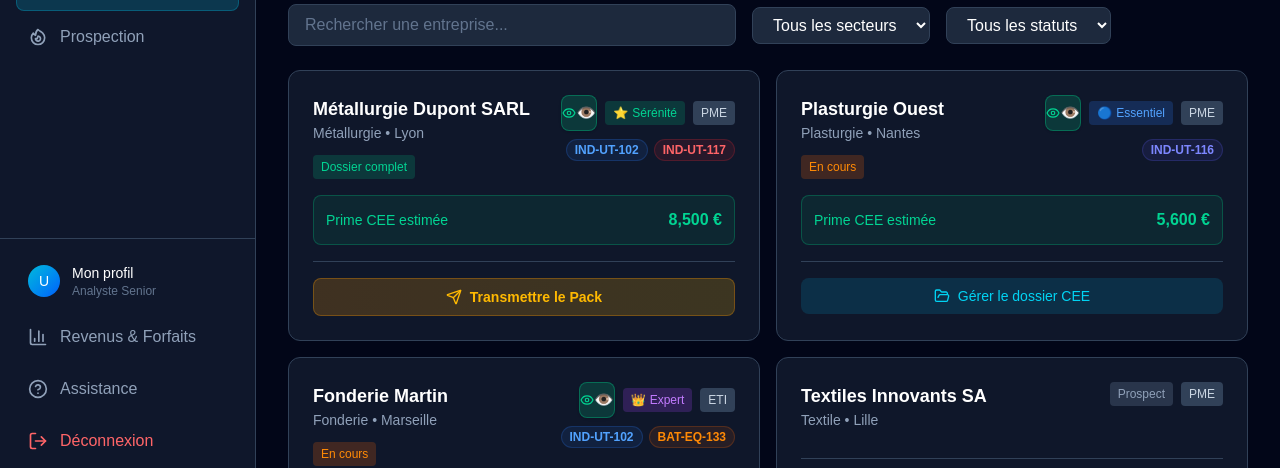
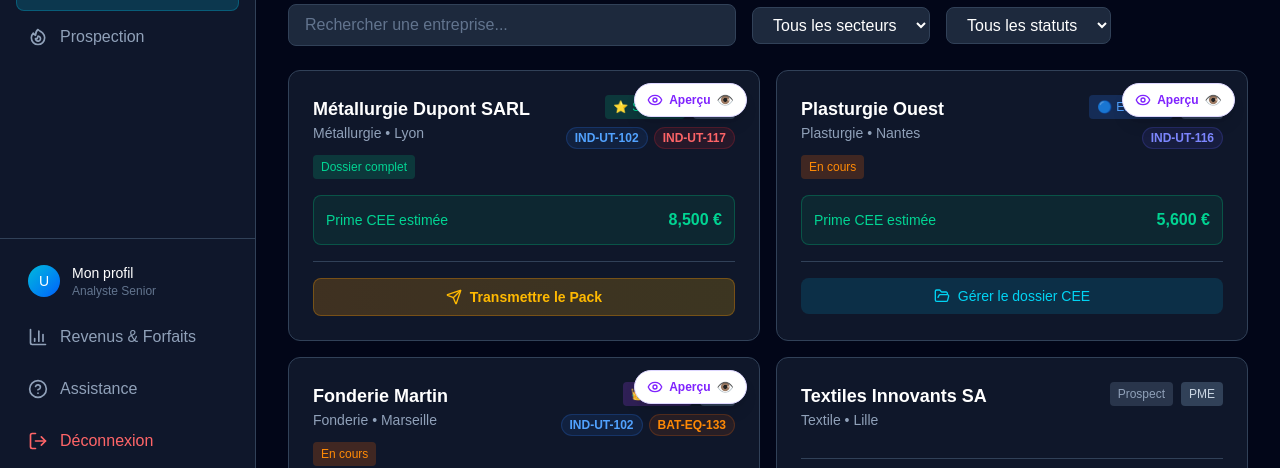
Before and after one commit to geslinq-max/intelligence-operationnelle, a Next.js app: page /entreprises in a window 1280 px wide. Shown: the part 288-756 px from the top of the page. Built offline with nearby package versions, Linux system fonts and the light colour scheme; no server answers.

Commit message:
Bouton Apercu: position absolute, cercle blanc, ombre, icone violette, label visible

```diff
--- a/src/app/entreprises/page.tsx
+++ b/src/app/entreprises/page.tsx
@@ -240,8 +240,20 @@ export default function EntreprisesPage() {
           {entreprises.map((entreprise) => (
             <div
               key={entreprise.id}
-              className="bg-slate-800/50 border border-slate-700 rounded-xl p-6 hover:border-cyan-500/50 transition-all cursor-pointer"
+              className="relative bg-slate-800/50 border border-slate-700 rounded-xl p-6 hover:border-cyan-500/50 transition-all cursor-pointer"
             >
+              {/* Bouton Aperçu Mode Miroir - Position Absolue */}
+              {entreprise.statut === 'client_actif' && (
+                <Link
+                  href={`/espace-client?id=${entreprise.id}`}
+                  onClick={(e) => e.stopPropagation()}
+                  className="absolute top-3 right-3 z-20 flex items-center gap-1.5 px-3 py-1.5 bg-white hover:bg-violet-50 text-violet-600 rounded-full shadow-lg hover:shadow-xl border border-violet-200 transition-all group"
+                >
+                  <Eye className="w-4 h-4" />
+                  <span className="text-xs font-semibold">Aperçu</span>
+                  <span className="text-sm">👁️</span>
+                </Link>
+              )}
               <div className="flex items-start justify-between mb-4">
                 <div className="flex-1 mr-4">
                   <h3 className="text-white font-semibold text-lg">
@@ -260,21 +272,6 @@ export default function EntreprisesPage() {
                 </div>
                 <div className="flex flex-col items-end gap-2">
                   <div className="flex items-center gap-2">
-                    {/* Bouton Aperçu - Position stratégique en haut à droite */}
-                    {entreprise.statut === 'client_actif' && (
-                      <Link
-                        href={`/espace-client?id=${entreprise.id}`}
-                        onClick={(e) => e.stopPropagation()}
-                        className="group relative flex items-center justify-center w-9 h-9 bg-emerald-500/20 hover:bg-emerald-500/40 text-emerald-400 border border-emerald-500/40 hover:border-emerald-400 rounded-lg transition-all shadow-sm hover:shadow-emerald-500/30"
-                      >
-                        <Eye className="w-4 h-4" />
-                        <span className="text-base">👁️</span>
-                        {/* Tooltip au survol */}
-                        <span className="absolute -bottom-10 left-1/2 -translate-x-1/2 px-2 py-1 bg-slate-900 border border-slate-700 rounded text-xs text-white whitespace-nowrap opacity-0 group-hover:opacity-100 transition-opacity pointer-events-none z-50">
-                          Voir l'Espace Partenaire
-                        </span>
-                      </Link>
-                    )}
                     {entreprise.statut === 'client_actif' && (
                       <span className={`px-2 py-1 rounded text-xs font-medium flex items-center gap-1 ${FORFAIT_BADGES[entreprise.forfait].bgColor} ${FORFAIT_BADGES[entreprise.forfait].textColor}`}>
                         <span>{FORFAIT_BADGES[entreprise.forfait].badge}</span>
```
